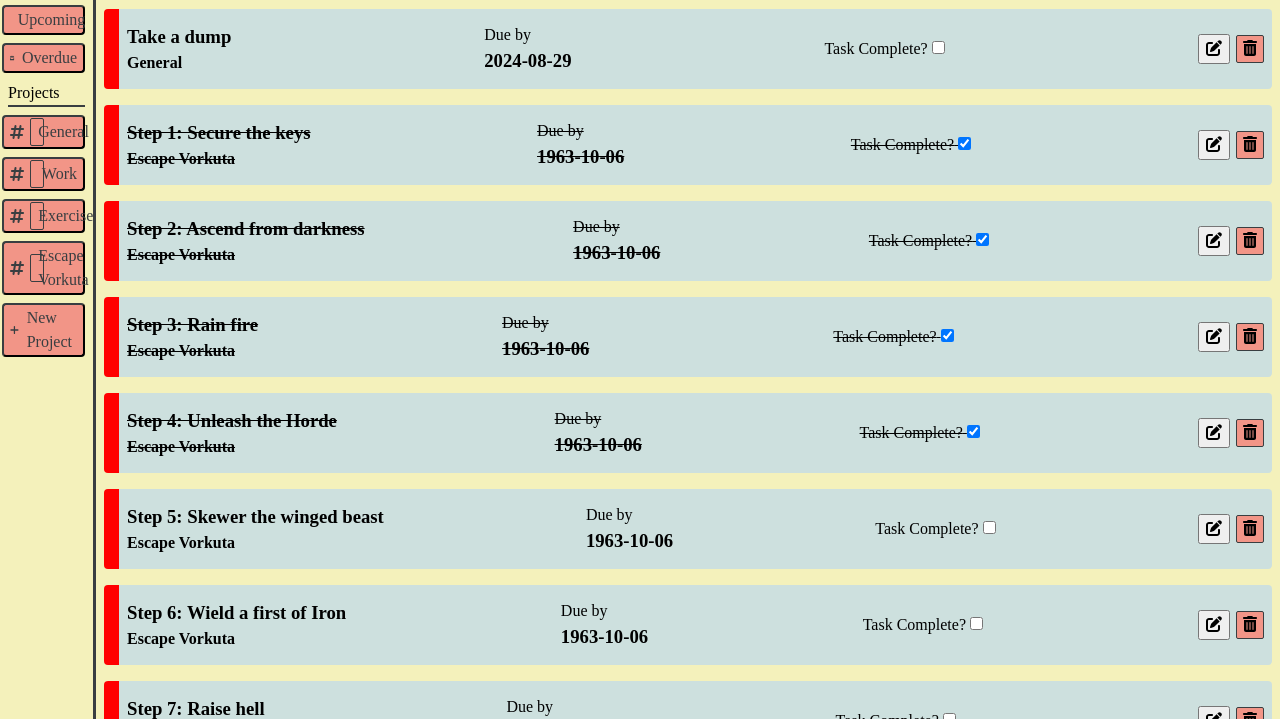
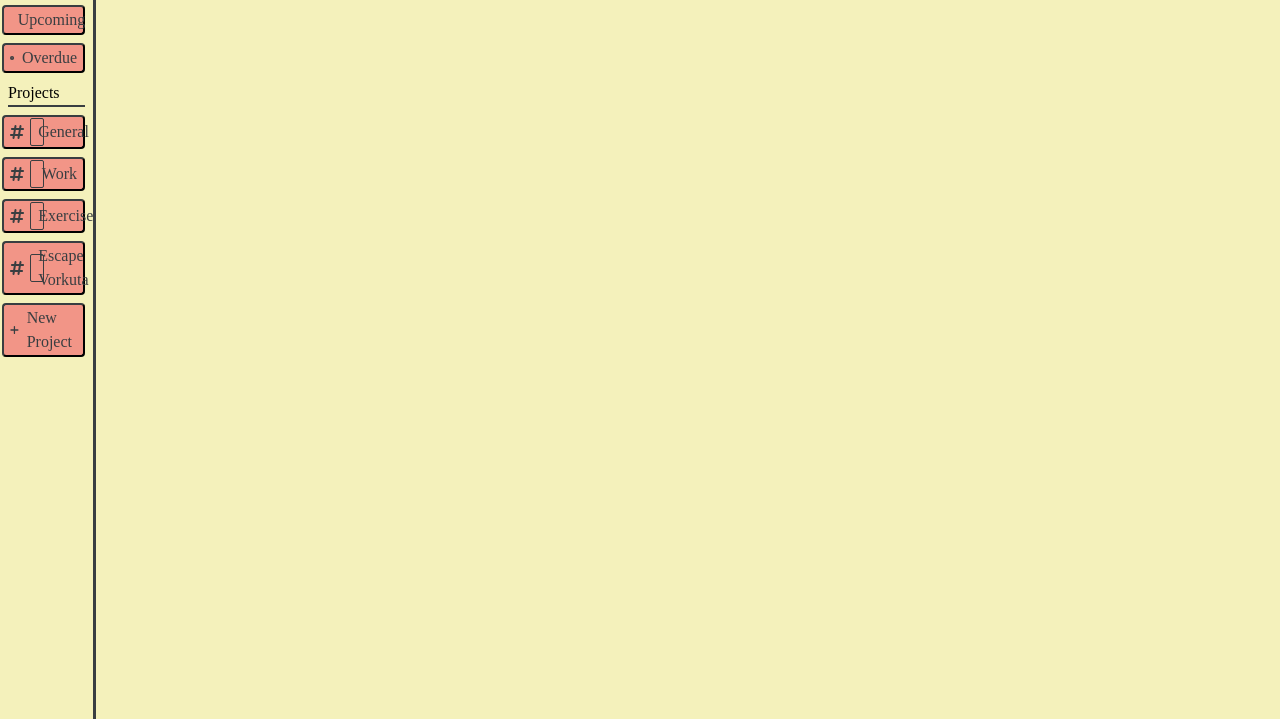
Before and after one commit to abdusali1234/odin-todo-list, a website built with webpack: page src/index.html in a window 1280 px wide. Both pictures are taken after a click on the button "Today". Shown: the part 81-800 px from the top of the page. Built offline with nearby package versions, Linux system fonts and the light colour scheme.

Commit message:
fix filtering by date

```diff
--- a/src/DOMEvents.js
+++ b/src/DOMEvents.js
@@ -77,9 +77,10 @@ class UserInterface {
             };
 
         };
-        if(DateController.checkIfDueToday){
+        if(DateController.checkIfDueToday(item._dueDate)){
             card.classList.add('today');
-        } else if (DateController.checkIfDueThisWeek){
+        }
+        if (DateController.checkIfDueThisWeek(item._dueDate)){
             card.classList.add('week');
         }
         if (card.classList.contains(selectedClass)){
@@ -87,6 +88,10 @@ class UserInterface {
         } else {
             card.style.display = "none";
         }
+        console.log(item._dueDate, DateController.checkIfDueToday(item._dueDate));
+        console.log(item._dueDate, DateController.checkIfDueThisWeek(item._dueDate));
+        console.log(item._dueDate, DateController.checkIfOverdue(item._dueDate))
+
         cardsContainer.appendChild(card);
     }
 
@@ -137,12 +142,12 @@ class UserInterface {
             projectBtn.addEventListener('click', () => {
                 console.log(document.querySelectorAll(".sidebar-btn"))
                 projectBtn.style.borderColor = "#ffffff";
+                projectBtn.style.Color = "#ffffff";
                 const projectId = projectBtn.id;
+                console.log(projectId);
+                localStorage.setItem("selectedProject", projectId);
                 const projectTitle = projectBtn.querySelector(".sidebar-btn-text").innerHTML;
-                console.log(document.querySelector("#tasks-subheading").innerHTML)
                 document.querySelector("#tasks-subheading").textContent = projectTitle;
-                console.log(document.querySelector("#tasks-subheading").innerHTML)
-                localStorage.setItem("selectedProject", projectId);
                 this.render(localStorage.getItem("selectedProject"));
             });
         })
--- a/src/date.js
+++ b/src/date.js
@@ -8,7 +8,7 @@ export default class DateController{
     }
 
     static checkIfDueThisWeek(dueDate){
-        return isSameWeek(DateController.today, dueDate) && (isAfter(DateController.today, dueDate) >= 0);
+        return isSameWeek(DateController.today, dueDate) && (isAfter(DateController.today, dueDate));
     }
 
     static checkIfOverdue(dueDate){
--- a/src/index.html
+++ b/src/index.html
@@ -24,7 +24,7 @@
                 <div class="sidebar-btn-text">Upcoming</div>
             </button>
             <button class="sidebar-btn" id="overdue">
-                <div class="icons"><i class="fas fa-calendar-week"></i></div>
+                <div class="icons"><i class="fa-solid fa-circle-exclamation"></i></div>
                 <div class="sidebar-btn-text">Overdue</div>
             </button>
             <div class="subheading" id="projects-subheading">Projects</div>
```
Also changed, not shown: dist/index.html.
